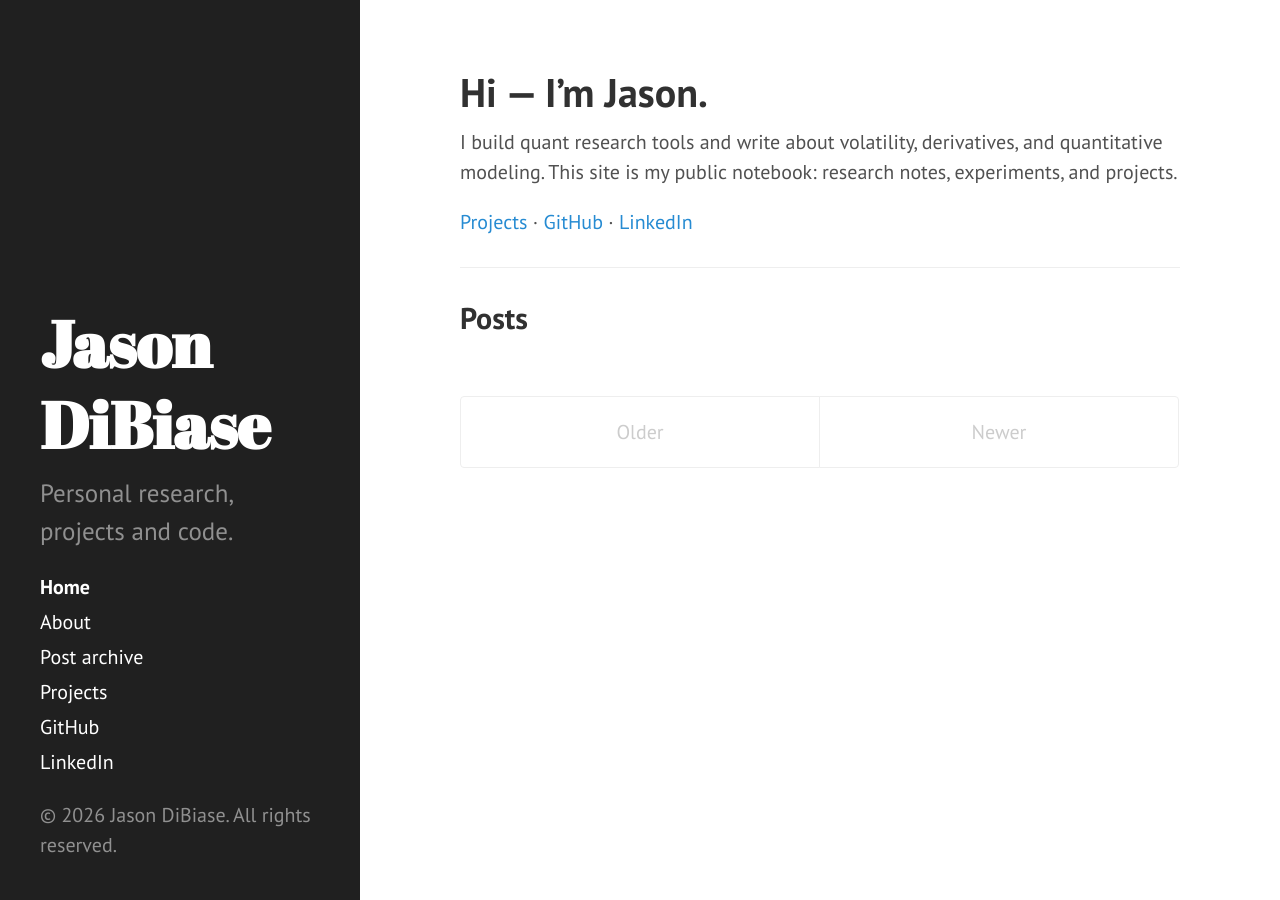
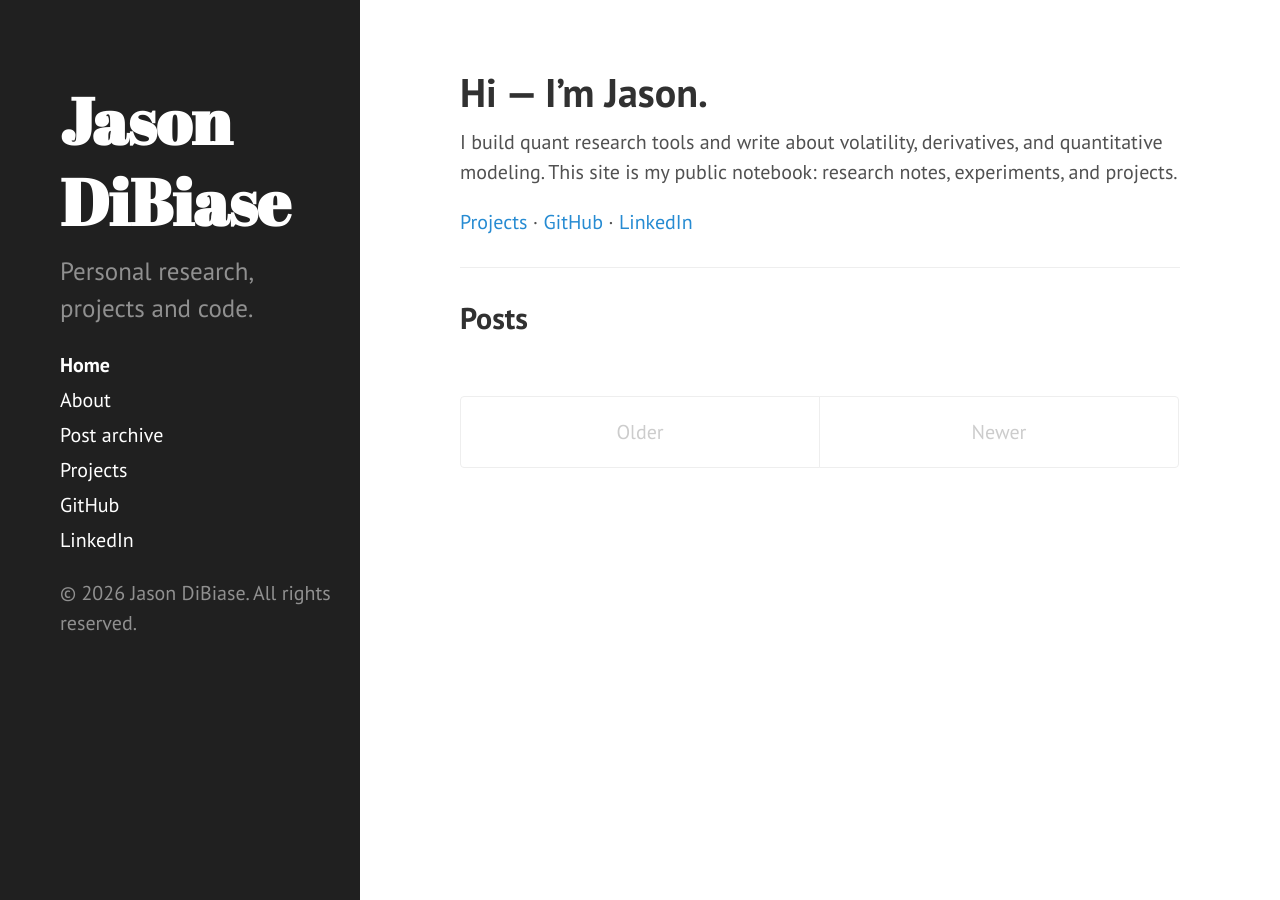
Before and after one commit to dibiasej/dibiasej.github.io, a Jekyll site: the page built from index.html, in a window 1280 px wide. Built offline with Jekyll 4.4.1, drawn with Linux system fonts in a browser that asks for light colours; Markdown is read by kramdown in place of the engine named in the settings; the list of posts is cut into pages by our own code.

Commit message:
Adjust sidebar top

```diff
--- a/public/css/hyde.css
+++ b/public/css/hyde.css
@@ -258,3 +258,10 @@
 .sidebar {
   padding-top: 2rem;
 }
+
+/* Move sidebar content to the top */
+.sidebar-sticky {
+  position: relative;   /* override sticky/fixed behavior */
+  top: 0;
+  padding-top: 2rem;    /* adjust spacing from very top */
+}
```
